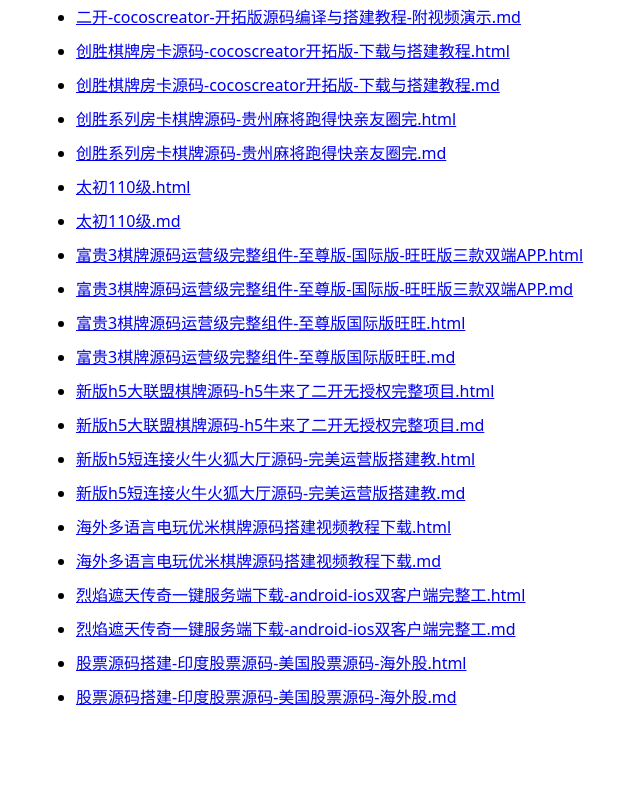
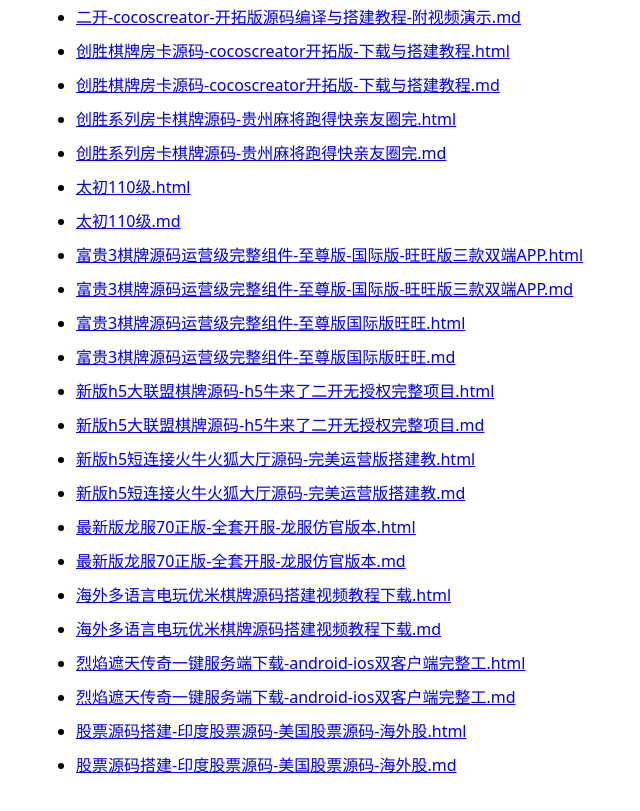
Before and after one commit to opmhoubue-eng/yuanmago-posts, a plain HTML site: page docs/index.html in a window 1280 px wide. Shown: the part 544-1355 px from the top of the page, without its empty margins (174-814 px from the left). Before the commit the page ends 1295 px from the top, so only its background shows below. Drawn offline with Linux system fonts and the light colour scheme.

Commit message:
Add/Update docs/index.html

```diff
--- a/docs/index.html
+++ b/docs/index.html
@@ -31,6 +31,8 @@
 <li><a href="./新版h5大联盟棋牌源码-h5牛来了二开无授权完整项目.md">新版h5大联盟棋牌源码-h5牛来了二开无授权完整项目.md</a></li>
 <li><a href="./新版h5短连接火牛火狐大厅源码-完美运营版搭建教.html">新版h5短连接火牛火狐大厅源码-完美运营版搭建教.html</a></li>
 <li><a href="./新版h5短连接火牛火狐大厅源码-完美运营版搭建教.md">新版h5短连接火牛火狐大厅源码-完美运营版搭建教.md</a></li>
+<li><a href="./最新版龙服70正版-全套开服-龙服仿官版本.html">最新版龙服70正版-全套开服-龙服仿官版本.html</a></li>
+<li><a href="./最新版龙服70正版-全套开服-龙服仿官版本.md">最新版龙服70正版-全套开服-龙服仿官版本.md</a></li>
 <li><a href="./海外多语言电玩优米棋牌源码搭建视频教程下载.html">海外多语言电玩优米棋牌源码搭建视频教程下载.html</a></li>
 <li><a href="./海外多语言电玩优米棋牌源码搭建视频教程下载.md">海外多语言电玩优米棋牌源码搭建视频教程下载.md</a></li>
 <li><a href="./烈焰遮天传奇一键服务端下载-android-ios双客户端完整工.html">烈焰遮天传奇一键服务端下载-android-ios双客户端完整工.html</a></li>
```
